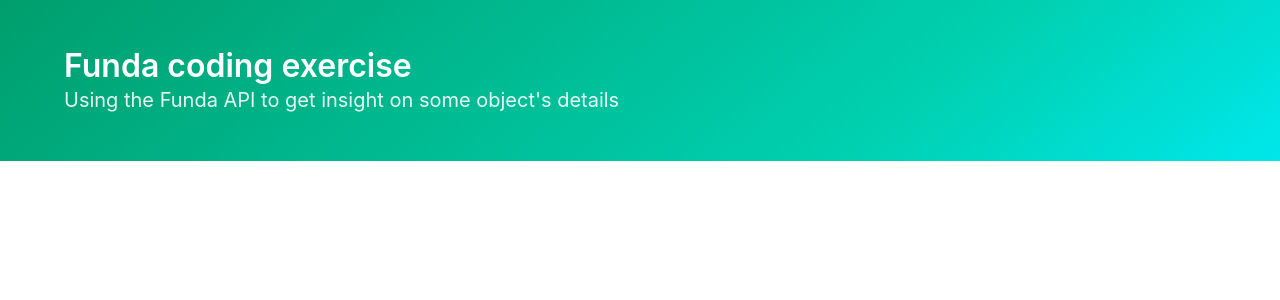
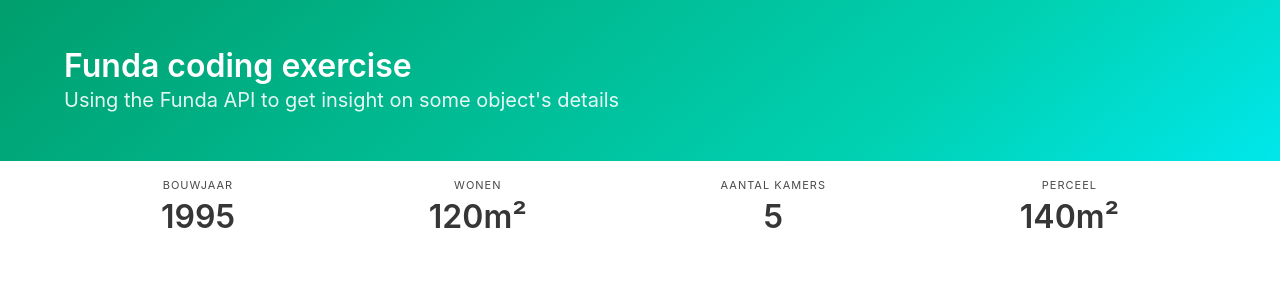
Before and after one commit to bartderijk/Funda, a Vue app: page / in a window 1280 px wide. Shown: the top 300 px of the page. Built offline with nearby package versions, Linux system fonts and the light colour scheme.

Commit message:
Added the ObjectDetails component

```diff
--- a/src/App.vue
+++ b/src/App.vue
@@ -1,16 +1,19 @@
 <template>
   <div id="app">
     <TopHero/>
+    <ObjectDetails/>
   </div>
 </template>
 
 <script>
 import TopHero from './components/TopHero.vue';
+import ObjectDetails from './components/ObjectDetails.vue';
 
 export default {
   name: 'app',
   components: {
     TopHero,
+    ObjectDetails,
   },
 };
 </script>
--- /dev/null
+++ b/src/components/ObjectDetails.vue
@@ -0,0 +1,43 @@
+<template>
+  <div class="container">
+    <section class="level">
+      <div class="level-item has-text-centered">
+        <div>
+          <p class="heading">Bouwjaar</p>
+          <p class="title">1995</p>
+        </div>
+      </div>
+      <div class="level-item has-text-centered">
+        <div>
+          <p class="heading">Wonen</p>
+          <p class="title">120m²</p>
+        </div>
+      </div>
+      <div class="level-item has-text-centered">
+        <div>
+          <p class="heading">Aantal kamers</p>
+          <p class="title">5</p>
+        </div>
+      </div>
+      <div class="level-item has-text-centered">
+        <div>
+          <p class="heading">Perceel</p>
+          <p class="title">140m²</p>
+        </div>
+      </div>
+    </section>
+  </div>
+</template>
+
+<script>
+export default {
+  name: 'ObjectDetails',
+};
+</script>
+
+<!-- Add "scoped" attribute to limit CSS to this component only -->
+<style scoped lang="scss">
+    .container {
+        margin-top: 16px;
+    }
+</style>
```
